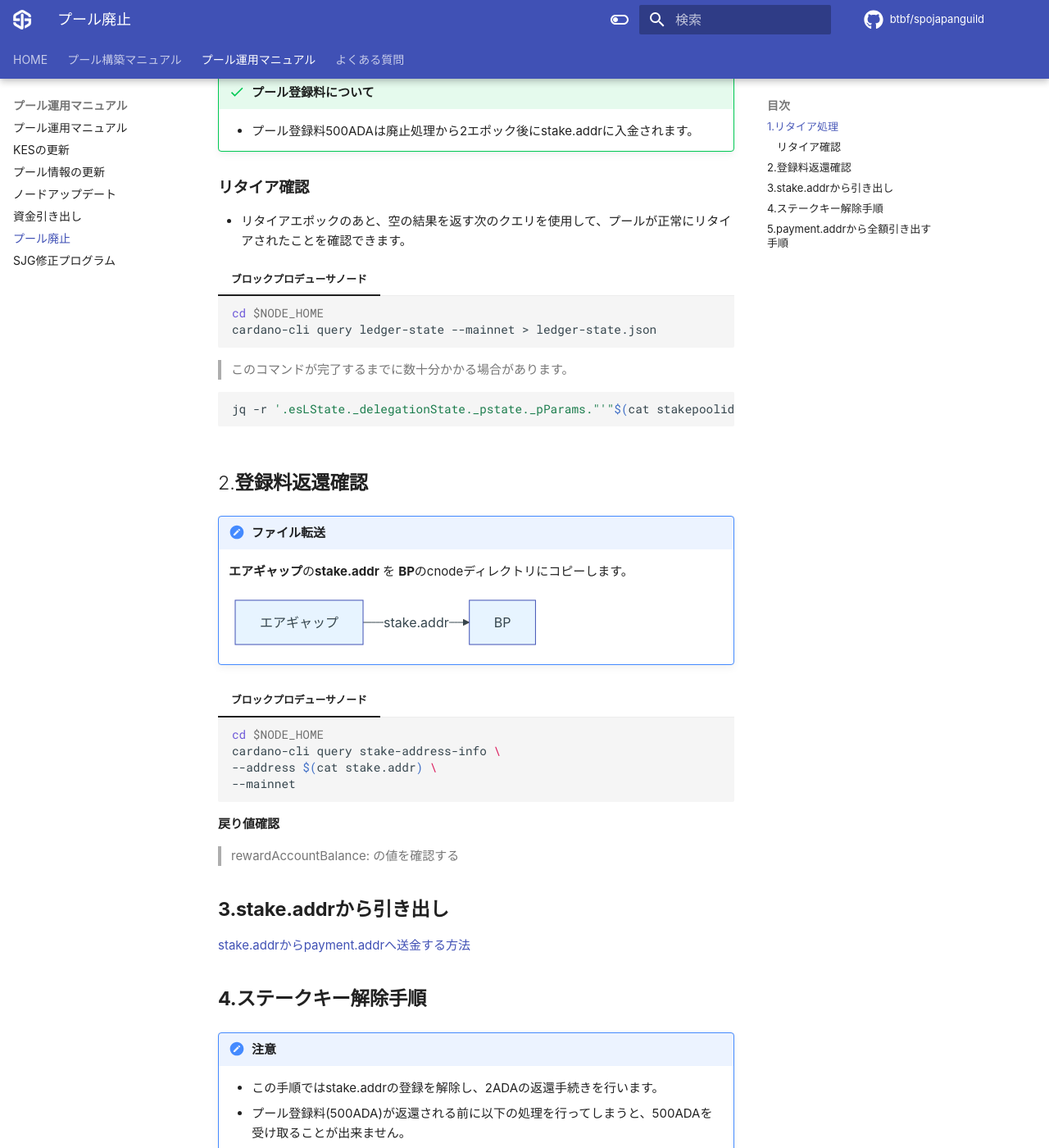
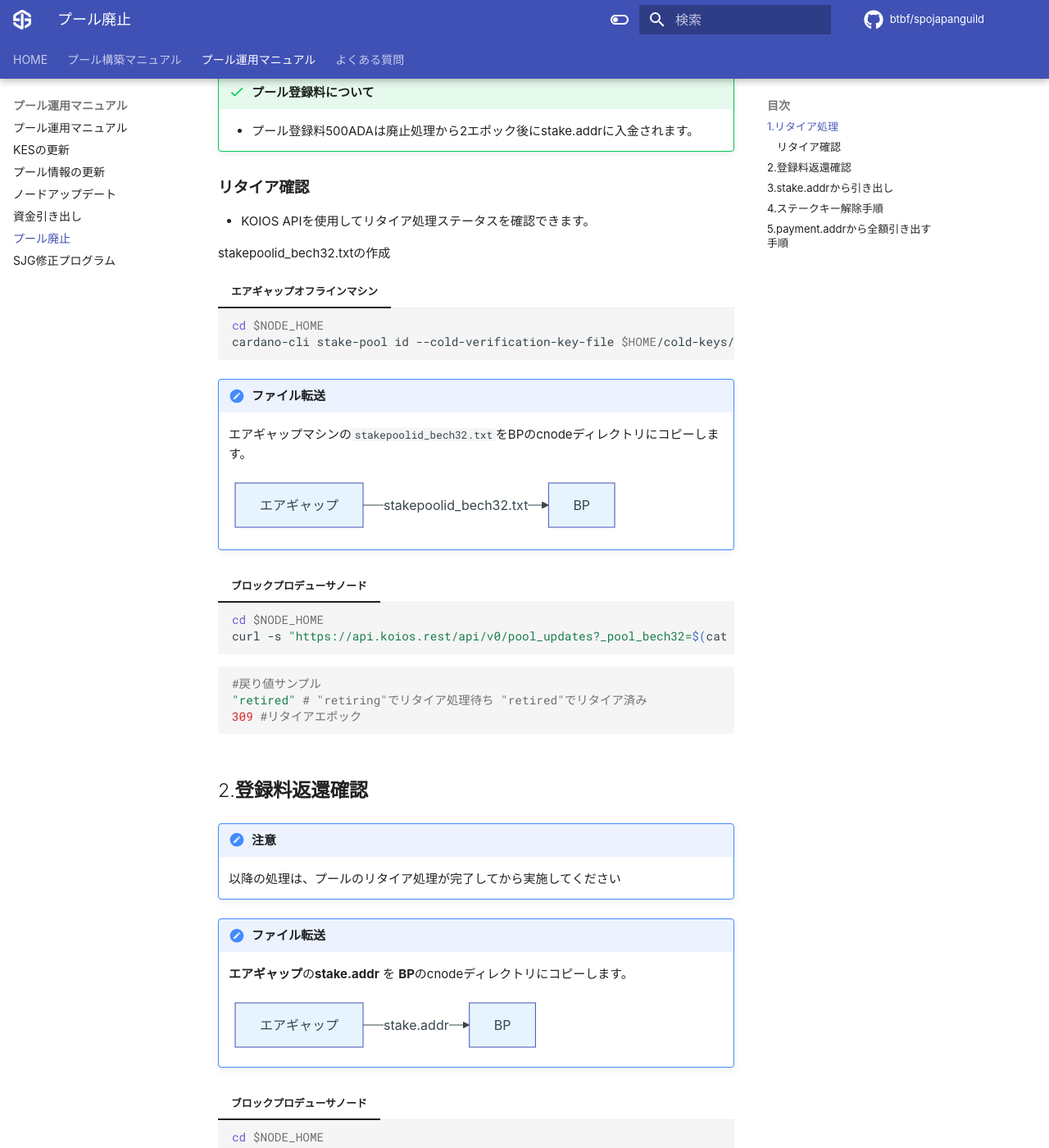
Before and after one commit to btbf/spojapanguild, an MkDocs documentation site: the page built from docs/operation/pool-retire.md, in a window 1280 px wide and 1400 px high, scrolled down 4835 px. Shown: the whole window at 82% size. Built offline with MkDocs 1.6.1 and Material for MkDocs 9.7.7, drawn with Linux system fonts in a browser that asks for light colours; comment, search, counter and statistics services are not loaded.

Commit message:
リタイア確認コマンド修正

````diff
--- a/docs/operation/pool-retire.md
+++ b/docs/operation/pool-retire.md
@@ -238,21 +238,40 @@ chmod a-rwx $HOME/cold-keys
 
 ### **リタイア確認**
 
-* リタイアエポックのあと、空の結果を返す次のクエリを使用して、プールが正常にリタイアされたことを確認できます。
+* KOIOS APIを使用してリタイア処理ステータスを確認できます。
+
+stakepoolid_bech32.txtの作成
+
+=== "エアギャップオフラインマシン"
+    ```bash
+    cd $NODE_HOME
+    cardano-cli stake-pool id --cold-verification-key-file $HOME/cold-keys/node.vkey --output-format bech32 > stakepoolid_bech32.txt
+    ```
+
+!!! important "ファイル転送"
+    エアギャップマシンの`stakepoolid_bech32.txt`をBPのcnodeディレクトリにコピーします。
+    ``` mermaid
+    graph LR
+        A[エアギャップ] -->|stakepoolid_bech32.txt| B[BP];
+    ```
 
 === "ブロックプロデューサノード"
     ```bash
     cd $NODE_HOME
-    cardano-cli query ledger-state --mainnet > ledger-state.json
+    curl -s "https://api.koios.rest/api/v0/pool_updates?_pool_bech32=$(cat stakepoolid_bech32.txt)" | jq '.[0].pool_status,.[0].retiring_epoch'
     ```
-    > このコマンドが完了するまでに数十分かかる場合があります。
 
     ```bash
-    jq -r '.esLState._delegationState._pstate._pParams."'"$(cat stakepoolid_hex.txt)"'"  // empty' ledger-state.json
+    #戻り値サンプル
+    "retired" # "retiring"でリタイア処理待ち "retired"でリタイア済み
+    309 #リタイアエポック
     ```
 
 
 ## 2.**登録料返還確認**
+
+!!! caution "注意"
+    以降の処理は、プールのリタイア処理が完了してから実施してください
 
 !!! important "ファイル転送"
 
````
